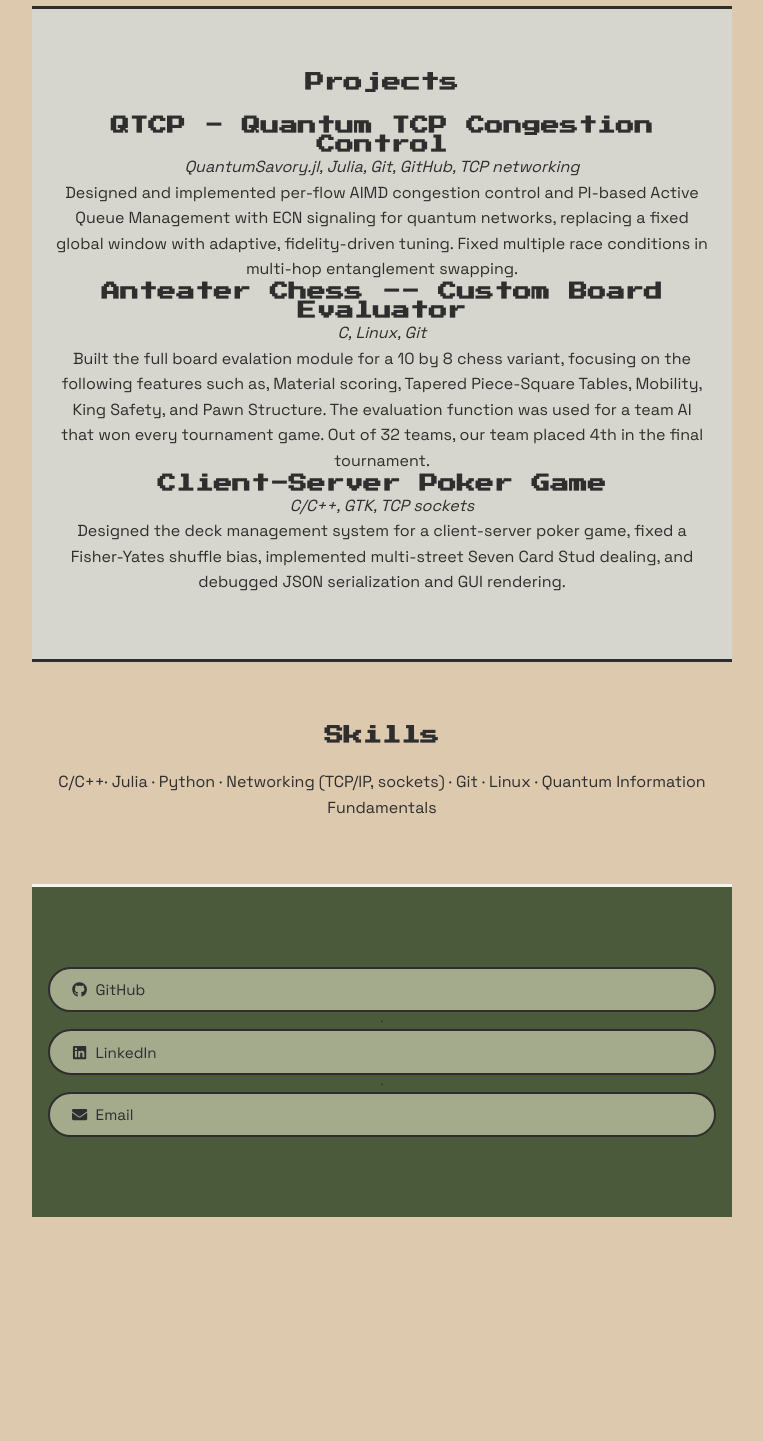
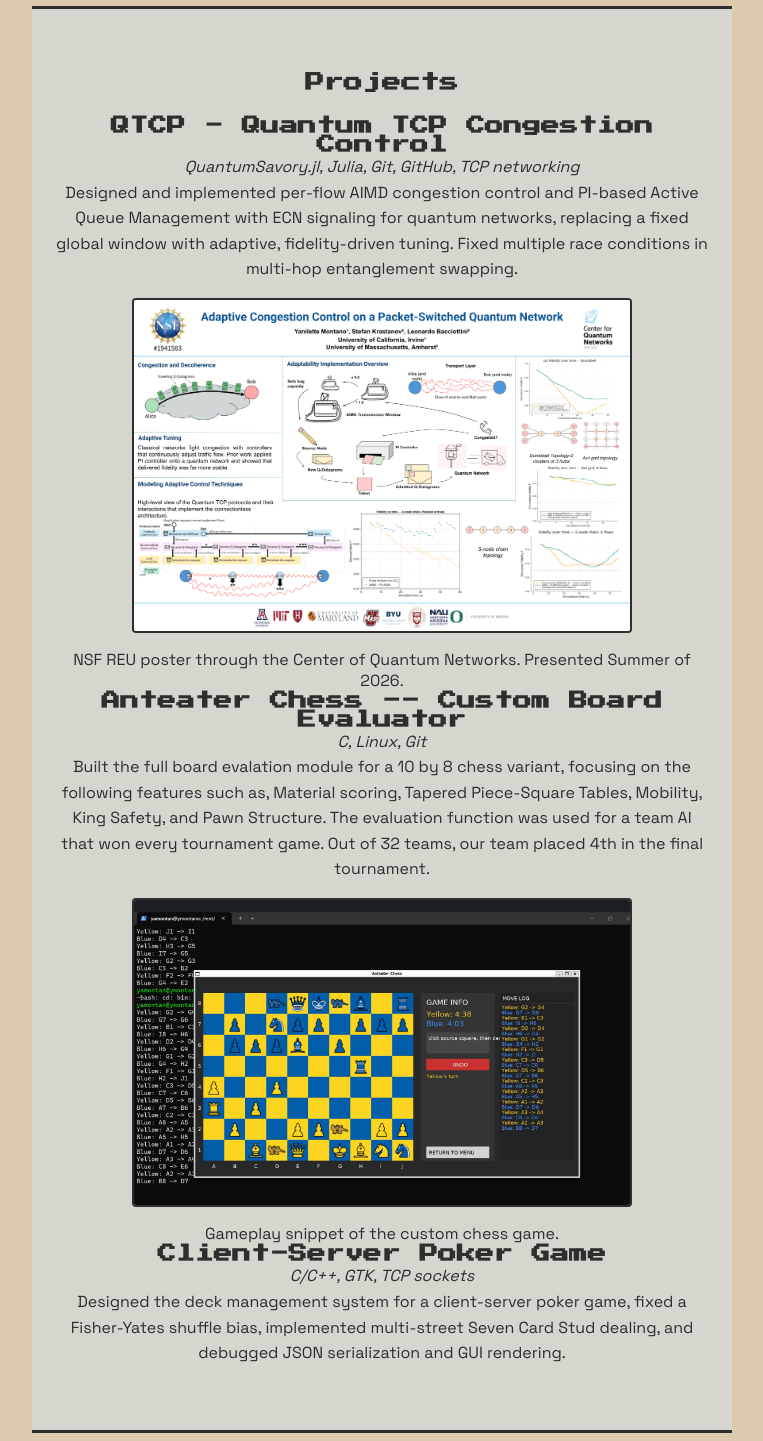
Before and after one commit to yanilettemontano/personal-website, a React (Vite) app: page / in a window 1280 px wide. Shown: the part 889-2330 px from the top of the page, without its empty margins (258-1021 px from the left). Before the commit the page ends 2106 px from the top, so only its background shows below. Built offline with nearby package versions, Linux system fonts and the light colour scheme.

Commit message:
ADD: images with captions for the project section. TODO: insert video for the game project instead of screenshots.

```diff
--- a/src/App.css
+++ b/src/App.css
@@ -173,3 +173,13 @@ section p{
 @keyframes blink{
   50% {opacity: 0;}
 }
+
+.project-image{
+  width: 100%;
+  max-width: 500px;
+  height: auto;
+  display: block;
+  margin: 1rem auto;
+  border-radius: 4px;
+  border: 2px solid var(--color-button-border);
+}
--- a/src/App.jsx
+++ b/src/App.jsx
@@ -92,6 +92,11 @@ function App() {
             Queue Management with ECN signaling for quantum networks, replacing a fixed global window with adaptive, fidelity-driven tuning.
             Fixed multiple race conditions in multi-hop entanglement swapping.
           </p>
+          <figure className="project-figure">
+          <img src="/src/assets/Montano_UMass.png" alt="Research Poster for the CQN REU internship"
+          className="project-image"/>
+          <figcaption>NSF REU poster through the Center of Quantum Networks. Presented Summer of 2026.</figcaption>
+          </figure>
         </div>
 
         <div>
@@ -102,6 +107,11 @@ function App() {
             Tapered Piece-Square Tables, Mobility, King Safety, and Pawn Structure. The evaluation function was used
             for a team AI that won every tournament game. Out of 32 teams, our team placed 4th in the final tournament.
           </p>
+          <figure className="project-figure">
+            <img src="/src/assets/AnteaterChess.png" alt="Anteater Chess Gameplay"
+            className="project-image"/>
+            <figcaption>Gameplay snippet of the custom chess game.</figcaption>
+          </figure>
         </div>
 
         <div>
```
Also changed, not shown: src/assets/AnteaterChess.png (added).
